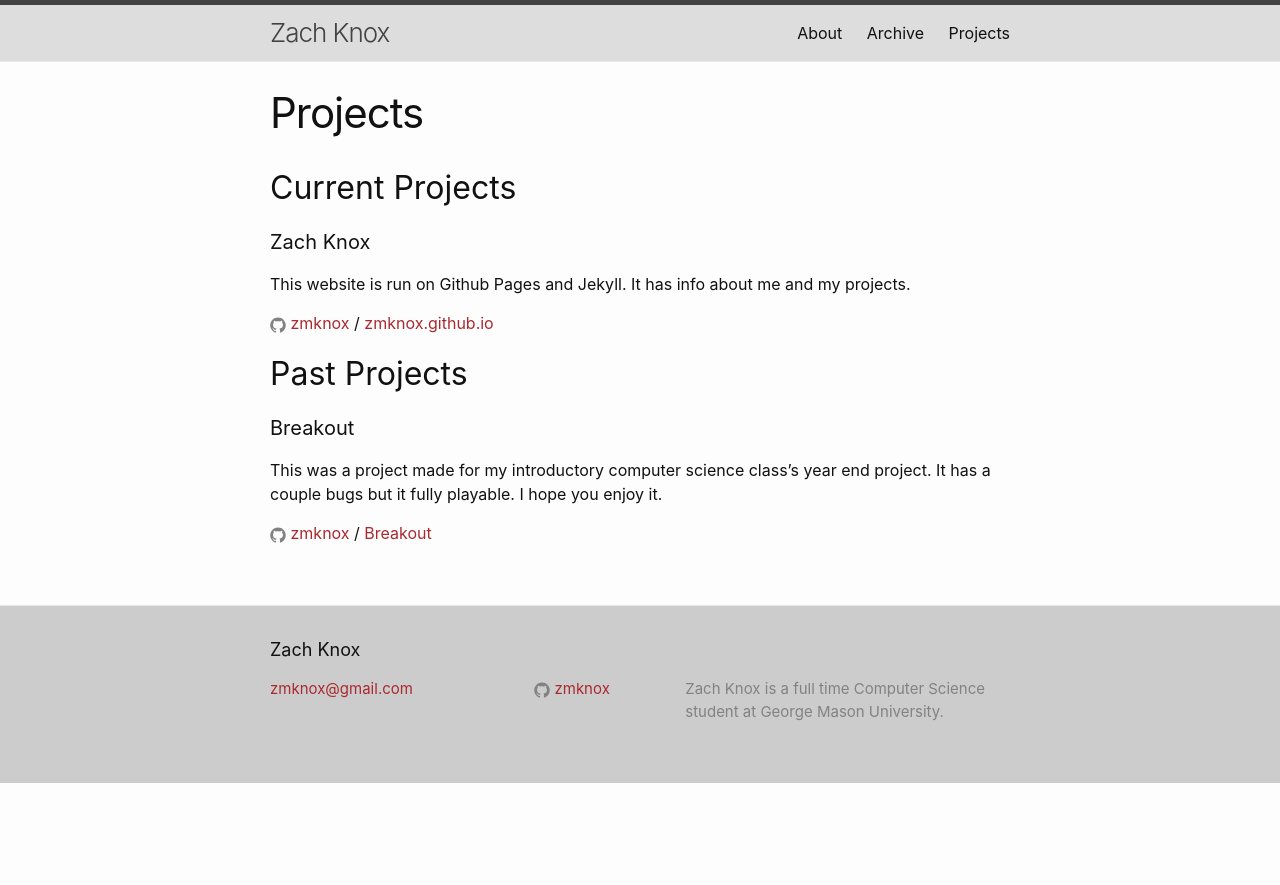
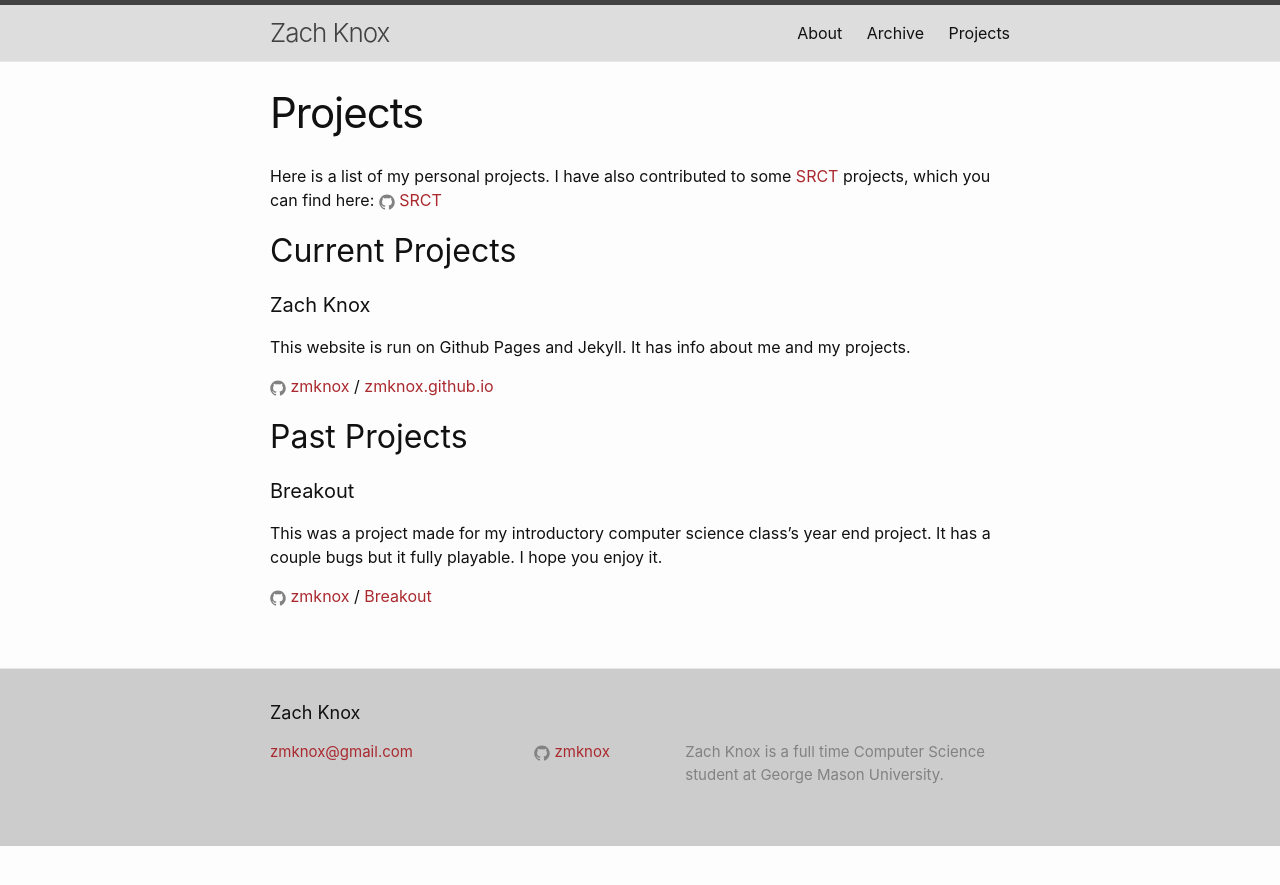
Before and after one commit to zmknox/zmknox.github.io, a Jekyll site: the page built from projects.md, in a window 1280 px wide. Shown: the top 885 px of the page. Built offline with Jekyll 4.4.1, drawn with Linux system fonts in a browser that asks for light colours.

Commit message:
added line about SRCT

```diff
--- a/projects.md
+++ b/projects.md
@@ -3,6 +3,10 @@ layout: page
 title: Projects
 permalink: /projects/
 ---
+
+Here is a list of my personal projects. I have also contributed to some [SRCT](http://srct.gmu.edu/) projects,
+which you can find here: {% include icon-github.html username="SRCT" %}
+
 
 Current Projects
 ----------------
@@ -14,6 +18,7 @@ projects.
 {% include icon-github.html username="zmknox" %} / [zmknox.github.io](http://github.com/zmknox/zmknox.github.io/)
 
 
+
 Past Projects
 -------------
 
```
